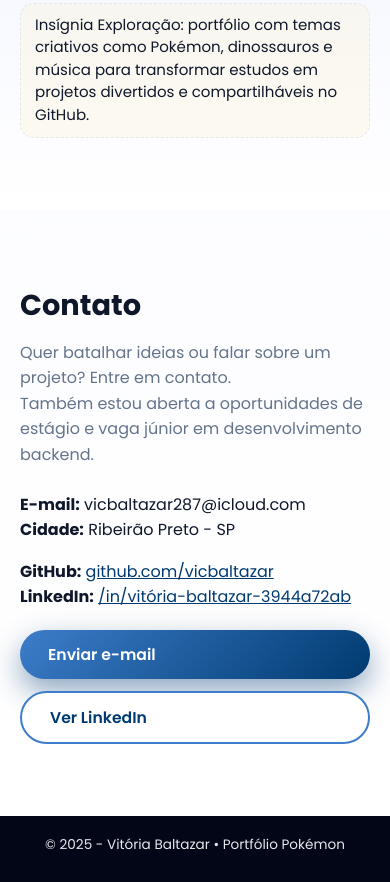
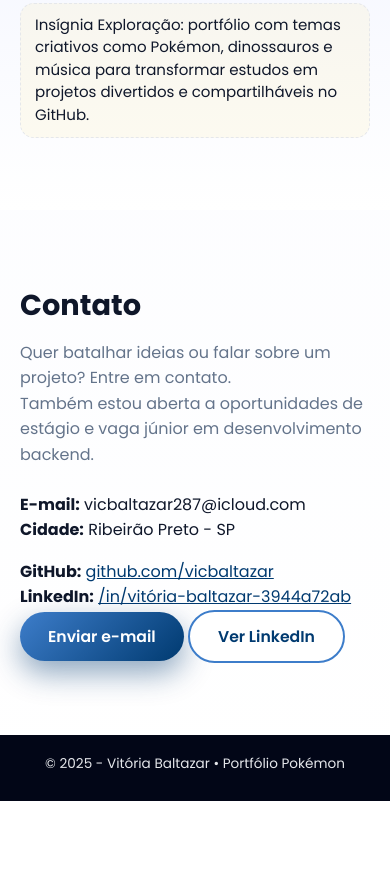
Before and after one commit to vicbaltazar/meu-portfolio, a plain HTML site: page index.html in a window 390 px wide. Shown: the part 3722-4604 px from the top of the page. After the commit the page ends 4523 px from the top, so only its background shows below. Drawn offline with Linux system fonts and the light colour scheme.

Commit message:
Update style.css

```diff
--- a/styles/style.css
+++ b/styles/style.css
@@ -403,13 +403,6 @@ body {
   color: var(--primary-dark);
 }
 
-.contact-actions {
-  margin-top: 20px;
-  display: flex;
-  flex-wrap: wrap;
-  gap: 12px;
-}
-
 /* RODAPÉ */
 
 .footer {
@@ -483,10 +476,6 @@ body {
   .hero-buttons {
     flex-direction: column;
   }
-
-  .contact-actions {
-    flex-direction: column;
-  }
 }
 
 /* HIGHLIGHTS SOBRE MIM */
```
